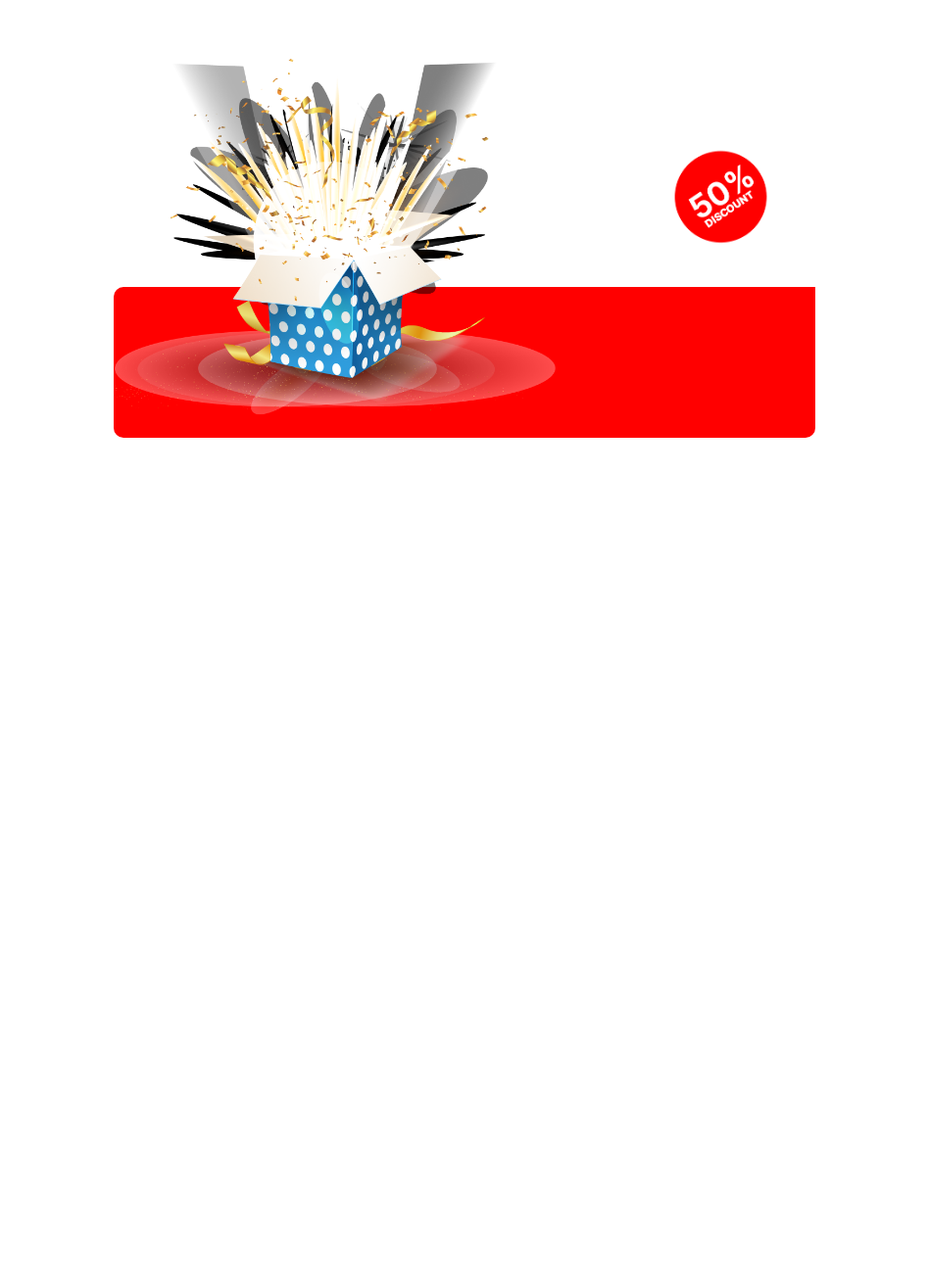
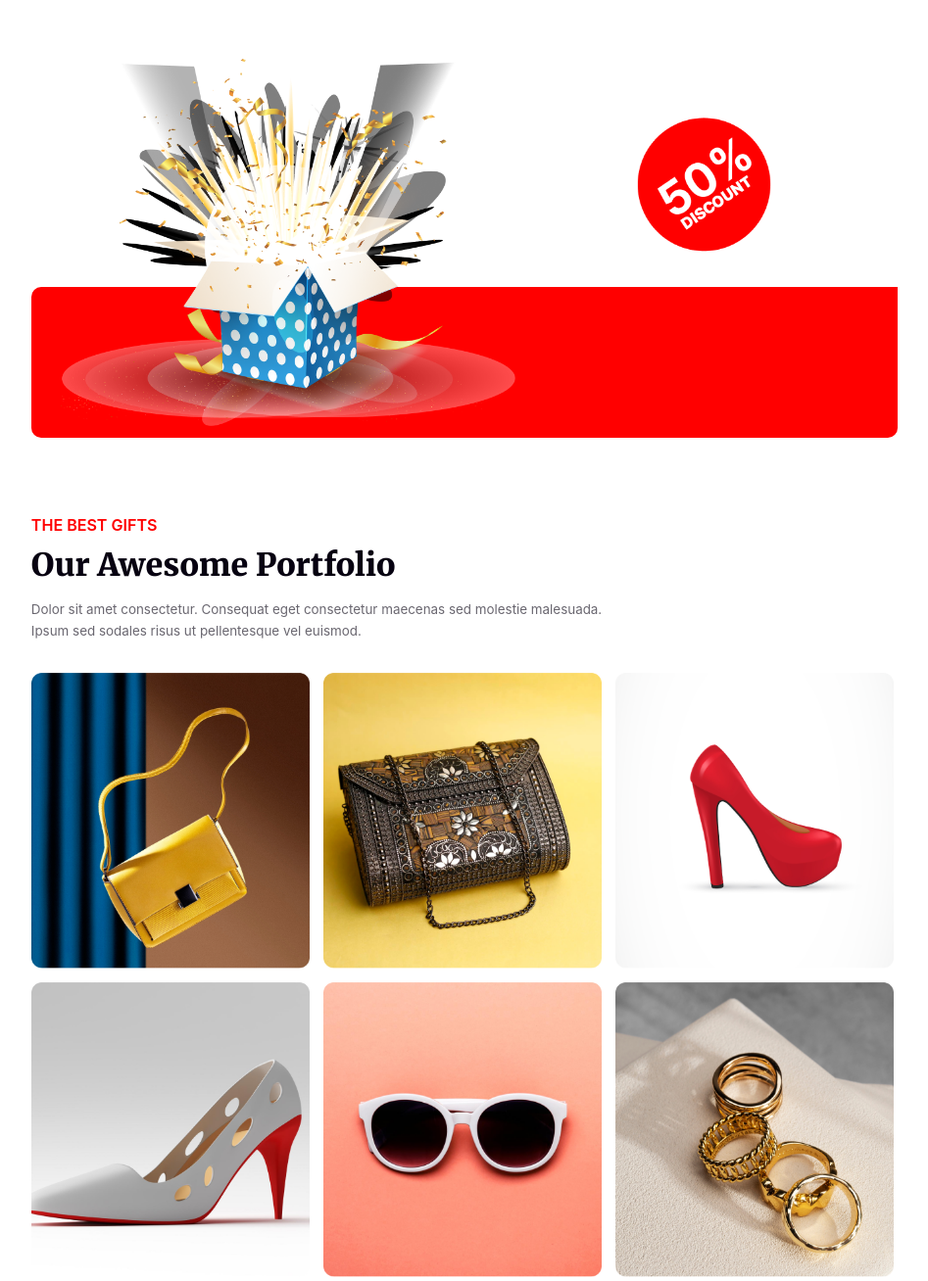
Before and after one commit to fnhnaf/Happy-New-year-Project-2, a plain HTML site: page index.html in a window 1280 px wide. Shown: the part 2692-4000 px from the top of the page at 98% size, without its empty margins (166-1113 px from the left). Before the commit the page ends 3219 px from the top, so only its background shows below. Drawn offline with Linux system fonts and the light colour scheme.

Commit message:
update a new section

```diff
--- a/index.html
+++ b/index.html
@@ -120,6 +120,27 @@
         <!---End of Bottom Image -->
       </section>
       <!---End of Holidays Sale  Section-->
+      <!---Products  Section-->
+      <section class="products-container">
+        <div class="products-heading-container">
+          <p class="products-subtitle">THE BEST GIFTS</p>
+          <h2 class="products-title">Our Awesome Portfolio</h2>
+          <p class="products-description">
+            Dolor sit amet consectetur. Consequat eget consectetur maecenas sed
+            molestie malesuada. Ipsum sed sodales risus ut pellentesque vel
+            euismod.
+          </p>
+        </div>
+        <div class="products-image-container">
+          <img src="./images/Rectangle 3.png" alt="" />
+          <img src="./images/Rectangle 4.png" alt="" />
+          <img src="./images/Rectangle 5.png" alt="" />
+          <img src="./images/Rectangle 6.png" alt="" />
+          <img src="./images/Rectangle 7.png" alt="" />
+          <img src="./images/Rectangle 8.png" alt="" />
+        </div>
+      </section>
+      <!---End of Products  Section-->
     </main>
     <footer></footer>
   </body>
--- a/stylescolor/style.css
+++ b/stylescolor/style.css
@@ -284,12 +284,12 @@ happy-new-year-offer-Styles
 Holidays Sale  Section
 */
 .holidays-sale-container {
-  max-width: 715.56px;
+  max-width: 884.4px;
   height: 660.66px;
   margin: 80.4px auto;
 }
 .holidays-child-top-container {
-  max-width: 715.56px;
+  max-width: 884.4px;
   height: 174.2px;
   display: flex;
   flex-direction: column;
@@ -320,7 +320,7 @@ Holidays Sale  Section
   font-weight: 500;
   line-height: 21.44px;
   text-align: center;
-  padding: 0 60px;
+  padding: 0 146px;
 }
 .holidays-sale-container .image-container {
   max-width: 100%;
@@ -333,6 +333,7 @@ Holidays Sale  Section
   flex-direction: row;
   align-items: center;
   position: relative;
+  padding: 0 30px;
 }
 .image-container .left-image {
   width: 70%;
@@ -342,14 +343,15 @@ Holidays Sale  Section
   top: 56.2856px;
 }
 .image-container .left-image img {
-  width: 90%;
+  width: 75%;
 }
 .image-container .right-image {
-  width: 138.5828px;
+  width: 201.5828px;
   height: 138.5828px;
   position: absolute;
-  right: 27.0077px;
-  top: 128.59px;
+  right: 0.0077px;
+  top: 84.59px;
+  margin-right: 97px;
 }
 .image-container .right-image img {
   width: 100%;
@@ -362,3 +364,50 @@ Holidays Sale  Section
   position: absolute;
   bottom: 0;
 }
+/*
+products container styles
+*/
+.products-container {
+  max-width: 884.4px;
+  height: 779.21px;
+  margin: 80.4px auto;
+}
+.products-heading-container .products-subtitle {
+  color: rgb(255, 0, 0);
+  font-family: Inter;
+  font-size: 16.08px;
+  font-weight: 600;
+  line-height: 19.43px;
+  text-align: left;
+}
+.products-heading-container .products-title {
+  color: rgb(7, 2, 17);
+  font-family: Merriweather;
+  font-size: 32.16px;
+  font-weight: 900;
+  line-height: 40.2px;
+  letter-spacing: 0%;
+  text-align: left;
+  text-transform: capitalize;
+  margin: 10.72px 0 14.74px 0;
+}
+.products-heading-container .products-description {
+  color: rgba(7, 2, 17, 0.6);
+  font-family: Inter;
+  font-size: 13.4px;
+  font-weight: 400;
+  line-height: 21.44px;
+  text-align: left;
+  padding-right: 270px;
+}
+.products-container .products-image-container {
+  display: flex;
+  flex-direction: row;
+  flex-wrap: wrap;
+  gap: 14px;
+  margin-top: 32.16px;
+}
+.products-container .products-image-container img {
+  width: 284.08px;
+  height: 301.5px;
+}
```
